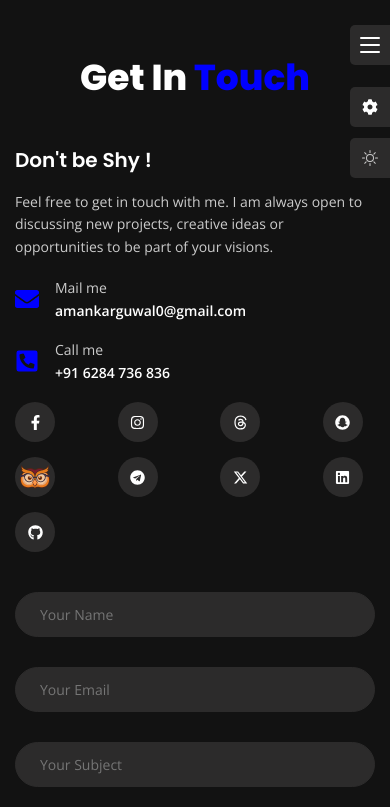
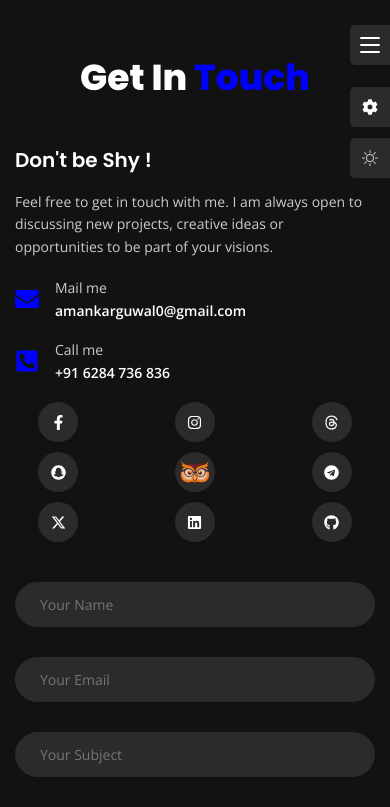
Before and after one commit to amank736836/portfoliowebsite, a React (Vite) app: page /contact in a window 390 px wide. Shown: the top 807 px of the page. Built offline with nearby package versions, Linux system fonts and the light colour scheme.

Commit message:
refactor: Update responsive styles for various screen sizes

```diff
--- a/src/index.css
+++ b/src/index.css
@@ -5,8 +5,14 @@
 }
 
 @media screen and (max-width: 1200px) {
+
   .grid {
     gap: 20px;
+  }
+
+  .home{
+    grid-template-columns: 1fr;
+    justify-items: center;
   }
 
   .home__data {
@@ -14,11 +20,11 @@
   }
 
   .home__title {
-    font-size: var(--big-font-size);
+    font-size: var(--h1-font-size) !important;
   }
 
   .home__description {
-    font-size: var(--small-font-size);
+    font-size: var(--normal-font-size);
   }
 
   .skills__container {
@@ -79,6 +85,7 @@
   .home {
     padding: 20px;
     grid-template-columns: 5fr 7fr;
+    justify-items: center;
   }
 
   .home__data {
@@ -144,6 +151,9 @@
 }
 
 @media screen and (max-width: 768px) {
+  .container {
+    max-width: 760px !important;
+  }
   .home {
     grid-template-columns: 1fr !important;
     justify-items: center;
@@ -155,7 +165,7 @@
     height: 200%;
     width: 100%;
     background-color: var(--first-color);
-    top: -85% !important;
+    top: -95% !important;
     left: 53% !important;
     transform: rotate(90deg) !important;
   }
@@ -230,7 +240,8 @@
 
   .contact__socials {
     display: grid !important;
-    grid-template-columns: repeat(5, 1fr) !important;
+    grid-template-columns: repeat(3, 1fr) !important;
+    justify-items: center;
     row-gap: 20px;
     column-gap: 50px !important;
   }
@@ -314,9 +325,7 @@
   }
 
   .contact__socials {
-    display: grid !important;
-    grid-template-columns: repeat(4, 1fr) !important;
-    row-gap: 15px;
+    row-gap: 10px !important;
   }
 }
 
@@ -325,4 +334,10 @@
     display: grid;
     grid-template-columns: repeat(1, 1fr) !important;
   }
+
+  .contact__socials {
+    display: grid !important;
+    grid-template-columns: repeat(3, 1fr) !important;
+    row-gap: 15px;
+  }
 }
```
